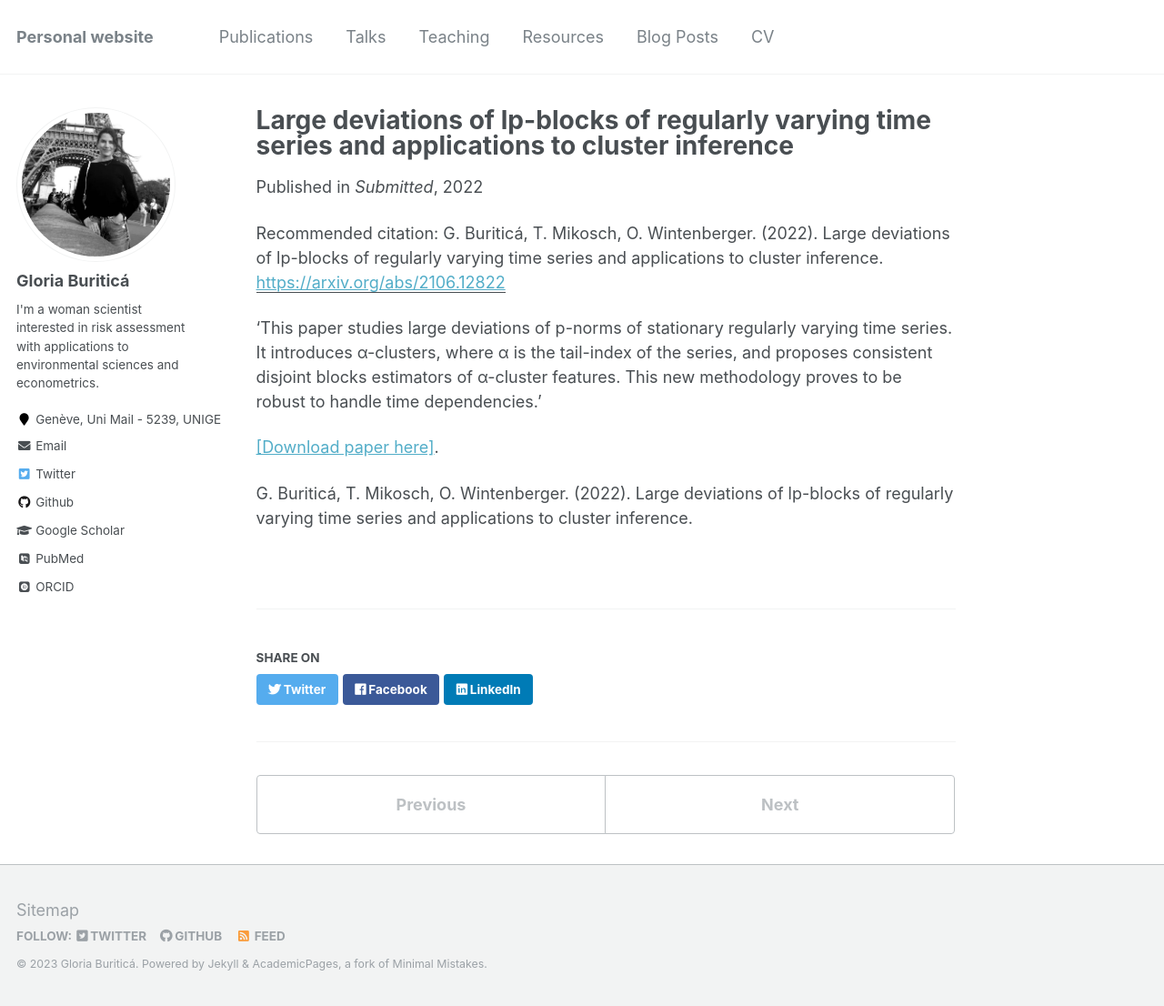
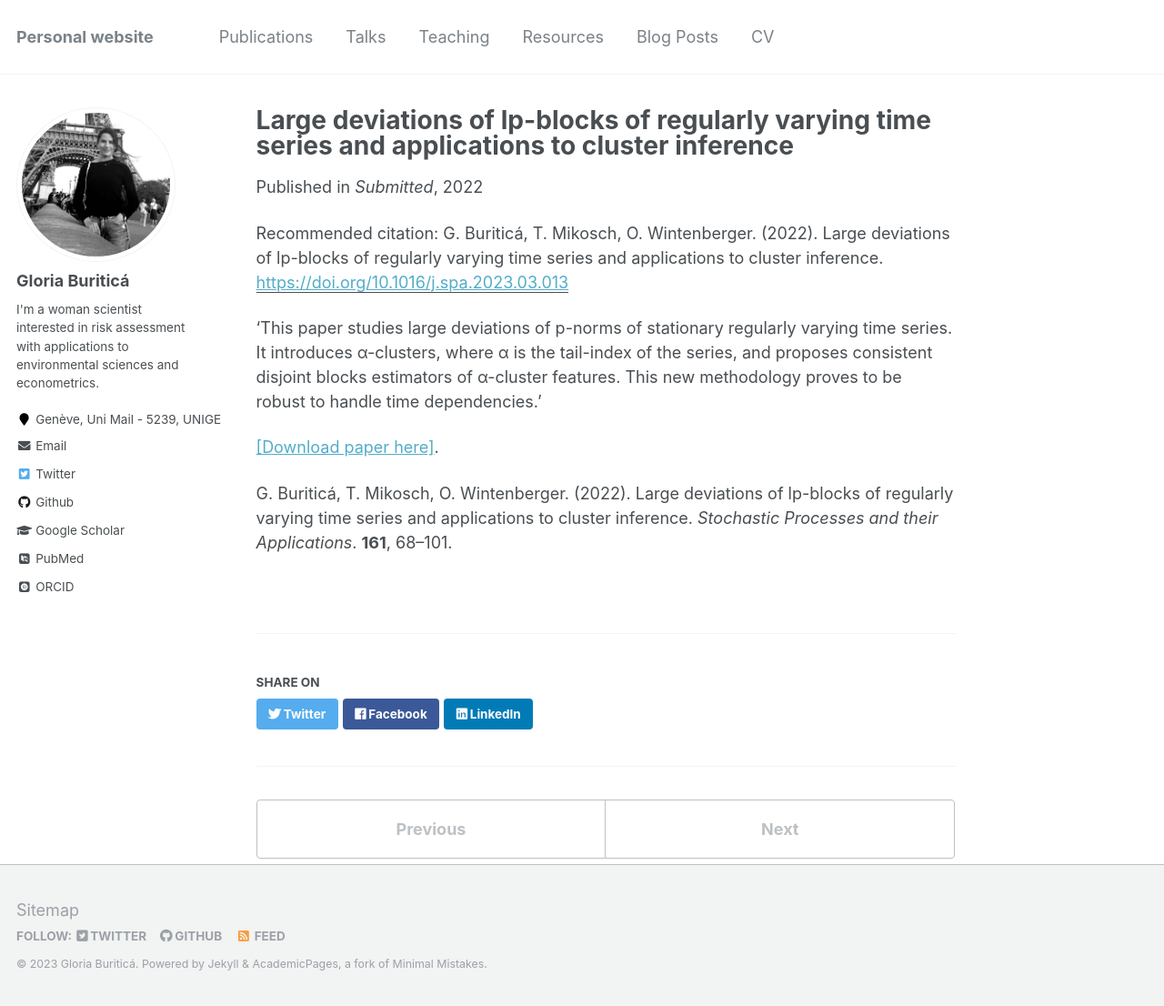
Before and after one commit to GBuritica/GBuritica.github.io, a Jekyll site: the page built from _publications/2022-01-01-large-deviations-2.md, in a window 1280 px wide and 1106 px high. Shown: the whole window at 91% size. Built offline with Jekyll 4.4.1, drawn with Linux system fonts in a browser that asks for light colours; some web fonts are replaced.

Commit message:
Update 2022-01-01-large-deviations-2.md

```diff
--- a/_publications/2022-01-01-large-deviations-2.md
+++ b/_publications/2022-01-01-large-deviations-2.md
@@ -5,12 +5,12 @@ permalink: /publication/2022-01-01-large-deviations-2
 excerpt: 'This paper studies large deviations of p-norms of stationary regularly varying time series. It introduces α-clusters, where α is the tail-index of the series, and proposes consistent disjoint blocks estimators of α-cluster features. This new methodology proves to be robust to handle time dependencies.'
 date: 2022-01-01
 venue: 'Submitted'
-paperurl: 'https://arxiv.org/abs/2106.12822'
+paperurl: 'https://doi.org/10.1016/j.spa.2023.03.013'
 citation: 'G. Buriticá, T. Mikosch, O. Wintenberger. (2022). Large deviations of lp-blocks of regularly varying time series and applications to cluster inference.'
 ---
 'This paper studies large deviations of p-norms of stationary regularly varying time series. It introduces α-clusters, where α is the tail-index of the series, and proposes consistent disjoint blocks estimators of α-cluster features. This new methodology proves to be robust to handle time dependencies.'
 
-[[Download paper here]](https://arxiv.org/abs/2106.12822).
+[[Download paper here]](https://doi.org/10.1016/j.spa.2023.03.013).
 
 
-G. Buriticá, T. Mikosch, O. Wintenberger. (2022). Large deviations of lp-blocks of regularly varying time series and applications to cluster inference.
+G. Buriticá, T. Mikosch, O. Wintenberger. (2022). Large deviations of lp-blocks of regularly varying time series and applications to cluster inference. *Stochastic Processes and their Applications*. **161**, 68--101.
```
